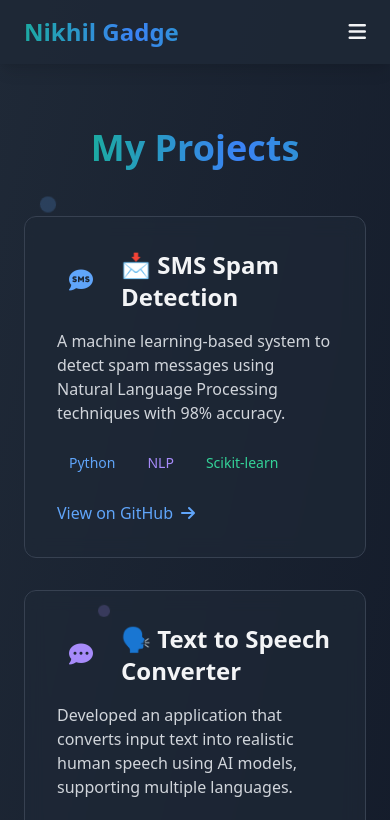
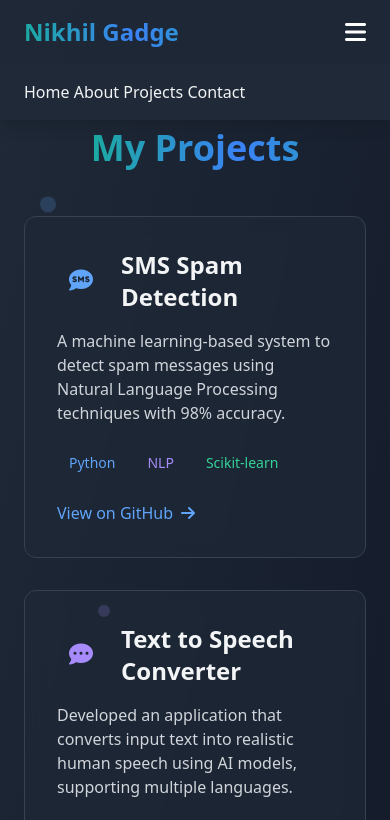
Before and after one commit to nickgadge/portfolio, a plain HTML site: page projects.html in a window 390 px wide. Both pictures are taken after a click on the button 357 px from the left and 32 px from the top of the page. Shown: the top 820 px of the page. Drawn offline with nearby package versions, Linux system fonts and the light colour scheme.

Commit message:
Initial commit

```diff
--- a/projects.html
+++ b/projects.html
@@ -75,17 +75,42 @@
     <div class="text-2xl font-bold">
       <span class="gradient-text">Nikhil Gadge</span>
     </div>
+
+    <!-- Desktop Menu -->
     <div class="space-x-8 hidden md:flex">
       <a href="index.html" class="nav-link hover:text-blue-400">Home</a>
       <a href="about.html" class="nav-link hover:text-emerald-400">About</a>
       <a href="projects.html" class="nav-link hover:text-purple-400">Projects</a>
       <a href="contact.html" class="nav-link hover:text-cyan-400">Contact</a>
     </div>
-      <button class="md:hidden text-xl">
+
+    <!-- Mobile Menu Button -->
+    <div class="md:hidden">
+      <button id="menu-btn" class="text-white text-2xl focus:outline-none">
         <i class="fas fa-bars"></i>
       </button>
     </div>
+  </div>
+
+  <!-- Mobile Menu Links (Hidden by default) -->
+  <div id="menu" class="hidden flex-col space-y-4 px-6 py-4 md:hidden bg-gray-800">
+    <a href="index.html" class="nav-link hover:text-blue-400">Home</a>
+    <a href="about.html" class="nav-link hover:text-emerald-400">About</a>
+    <a href="projects.html" class="nav-link hover:text-purple-400">Projects</a>
+    <a href="contact.html" class="nav-link hover:text-cyan-400">Contact</a>
+  </div>
 </nav>
+
+<!-- Script to toggle mobile menu -->
+<script>
+  const menuBtn = document.getElementById('menu-btn');
+  const menu = document.getElementById('menu');
+
+  menuBtn.addEventListener('click', () => {
+    menu.classList.toggle('hidden');
+  });
+</script>
+
 
   <!-- Projects Section -->
   <section class="pt-32 pb-20 bg-gradient-to-br from-gray-800 to-gray-900">
@@ -102,7 +127,7 @@
             <div class="bg-blue-500/20 p-3 rounded-lg text-blue-400">
               <i class="fas fa-sms text-2xl"></i>
             </div>
-            <h2 class="text-2xl font-bold">📩 SMS Spam Detection</h2>
+            <h2 class="text-2xl font-bold">SMS Spam Detection</h2>
           </div>
           <p class="text-gray-300 mb-6">
             A machine learning-based system to detect spam messages using Natural Language Processing techniques with 98% accuracy.
@@ -124,7 +149,7 @@
             <div class="bg-purple-500/20 p-3 rounded-lg text-purple-400">
               <i class="fas fa-comment-dots text-2xl"></i>
             </div>
-            <h2 class="text-2xl font-bold">🗣 Text to Speech Converter</h2>
+            <h2 class="text-2xl font-bold">Text to Speech Converter</h2>
           </div>
           <p class="text-gray-300 mb-6">
             Developed an application that converts input text into realistic human speech using AI models, supporting multiple languages.
@@ -146,7 +171,7 @@
             <div class="bg-green-500/20 p-3 rounded-lg text-green-400">
               <i class="fas fa-link text-2xl"></i>
             </div>
-            <h2 class="text-2xl font-bold">🔗 URL Shortener</h2>
+            <h2 class="text-2xl font-bold">URL Shortener</h2>
           </div>
           <p class="text-gray-300 mb-6">
             A smart URL shortener with ad-based redirection, analytics dashboard, and custom domains. Handles 10,000+ daily requests.
@@ -168,7 +193,7 @@
             <div class="bg-cyan-500/20 p-3 rounded-lg text-cyan-400">
               <i class="fas fa-leaf text-2xl"></i>
             </div>
-            <h2 class="text-2xl font-bold">🌱 EcoTracker</h2>
+            <h2 class="text-2xl font-bold">EcoTracker</h2>
           </div>
           <p class="text-gray-300 mb-6">
             An innovative platform that tracks eco-friendly habits, calculates carbon footprints, and suggests sustainability improvements.
```
Also changed, not shown: about.html (+26 -1 lines), contact.html (+26 -1 lines), index.html (+26 -1 lines). Lines whose indentation alone changed are shown as unchanged.
